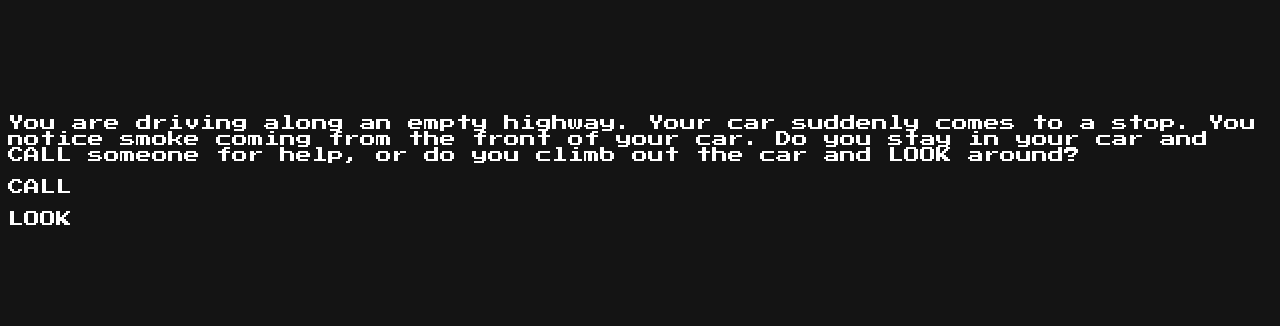
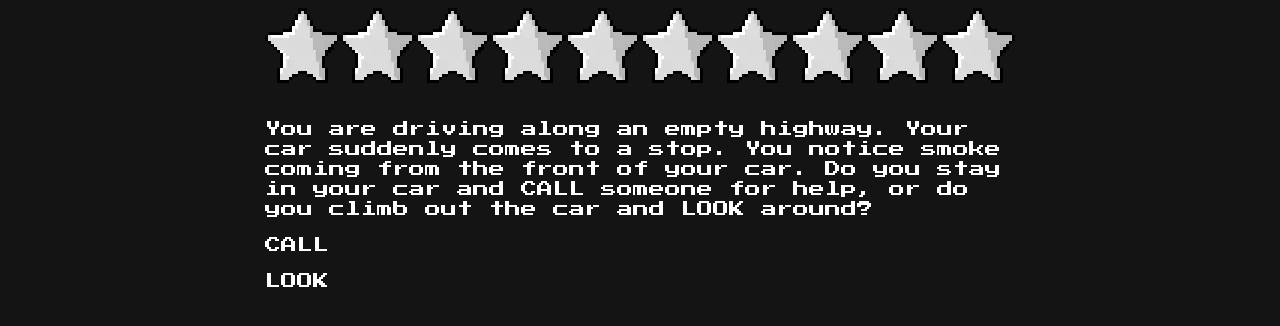
Before and after one commit to DiabGarren/adventureGame, a plain HTML site: page index.html in a window 1280 px wide. Drawn offline with Linux system fonts and the light colour scheme.

Commit message:
More styles

```diff
--- a/index.css
+++ b/index.css
@@ -1,10 +1,17 @@
 * {
     font-family: 'Press Start 2P', cursive;
     color: white;
+    line-height: 20px;
 }
 
 body {
     background: #141414;
+    margin-inline: 0;
+}
+
+.container {
+    margin: 0 auto;
+    max-width: 750px;
 }
 
 .choice:hover {
@@ -13,7 +20,39 @@ body {
 }
 
 .endings {
-    height: 75px;
-    width: 75px;
+    max-height: 75px;
+    max-width: 750px;
+    width: 100%;
+    margin: 0 auto;
+}
+
+.completed,
+.missing {
+    height: 100%;
+    display: inline-block;
+}
+
+.completed {
     background-image: url('/adventureGame/images/star.webp');
 }
+
+.missing {
+    background-image: url('/adventureGame/images/starEmpty.webp');
+}
+
+@media only screen and (max-width: 750px) {
+    .container {
+        margin: 0 1rem;
+    }
+}
+
+@media only screen and (max-width: 500px){
+    * {
+        font-size: 14px;
+    }
+}
+@media only screen and (max-width: 350px){
+    * {
+        font-size: 12px;
+    }
+}
--- a/index.html
+++ b/index.html
@@ -15,12 +15,17 @@
 
 <body>
     <main>
-        <div class="endings"></div>
+        <div class="endings">
+            <div class="completed"></div><div class="missing"></div>
+        </div>
         <img scr="" alt="">
-        <p class="prompt"></p>
-        <p class="choice" id="choice1" data-level="" data-option=""></p>
-        <p class="choice" id="choice2" data-level="" data-option=""></p>
-        <p class="choice" id="choice3" data-level="" data-option=""></p>
+        <div class="container">
+            <p class="prompt"></p>
+            <p class="ending"></p>
+            <p class="choice" id="choice1" data-level="" data-option=""></p>
+            <p class="choice" id="choice2" data-level="" data-option=""></p>
+            <p class="choice" id="choice3" data-level="" data-option=""></p>
+        </div>
     </main>
 </body>
 
--- a/index.js
+++ b/index.js
@@ -113,8 +113,23 @@ try {
     localStorage.ag_endings = JSON.stringify(endings);
 }
 
-const endingsTrack = document.querySelector('.endings');
-endingsTrack.setAttribute('style', `width: ${endings.length * 75}px;`);
+const completedEndings = document.querySelector('.completed');
+const missingEndings = document.querySelector('.missing');
+
+const setStarts = () => {
+    let height = 75;
+    if (window.innerWidth < 750) {
+        height = window.innerWidth * 0.1;
+    }
+    completedEndings.setAttribute('style', `height: ${height}px; width: ${endings.length * 10}%; background-size: ${100 / endings.length}%;`);
+    missingEndings.setAttribute('style', `height: ${height}px; width: ${100 - endings.length * 10}%; background-size: ${100 / (10 - endings.length)}%;`);
+}
+
+setStarts();
+
+window.addEventListener('resize', () => {
+    setStarts();
+});
 
 const prompt = document.querySelector('.prompt');
 const choice1 = document.querySelector('#choice1');
@@ -271,5 +286,5 @@ const endGame = (endNumber, promptText) => {
     choice3.dataset.option = '';
     choice3.textContent = choice3.dataset.option;
 
-    endingsTrack.setAttribute('style', `width: ${endings.length * 75}px;`);
+    setStarts();
 }
```
Also changed, not shown: images/starEmpty.webp (added).
